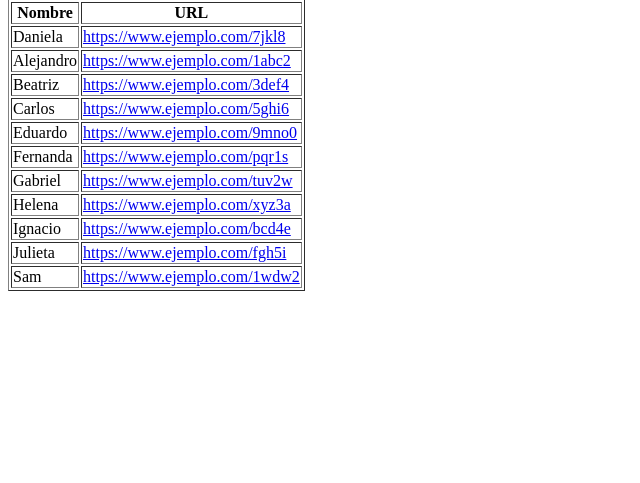
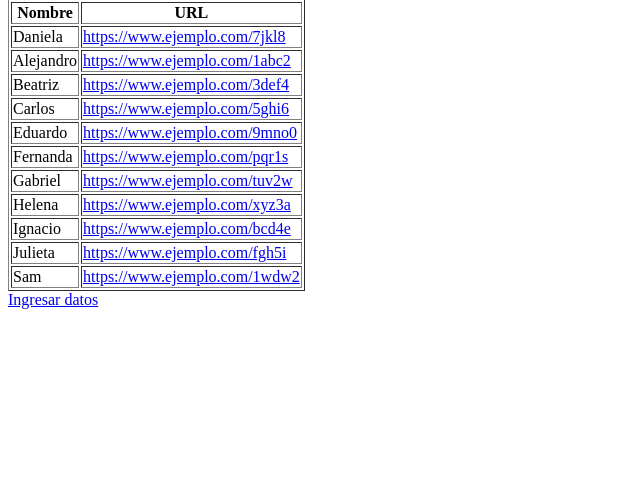
Before and after one commit to sllachod/lab-pweb2-tarea-8-relaciones-pdf-y-emails, a Django app: page / in a window 1280 px wide. Shown: the part 81-564 px from the top of the page, without its empty margins (0-640 px from the left). Run offline with Django 5.2, Linux system fonts and the light colour scheme; data comes from the database, SQL or seed files in the repository.

Commit message:
creando enlaces para conectar los templates

```diff
--- a/mysite/tables/templates/url/datos.html
+++ b/mysite/tables/templates/url/datos.html
@@ -9,6 +9,7 @@
         {% csrf_token %}
         {{ form.as_p }}
         <button type="submit">Enviar</button>
+        <a href="{% url 'Usuarios' %}">Regresar</a>
     </form>
 </body>
 </html>
--- a/mysite/tables/templates/url/index.html
+++ b/mysite/tables/templates/url/index.html
@@ -22,5 +22,6 @@
             {% endfor %}
         </tbody>
     </table>
+    <a href="{% url 'ingresar datos' %}">Ingresar datos</a>
 </body>
 </html>
```
